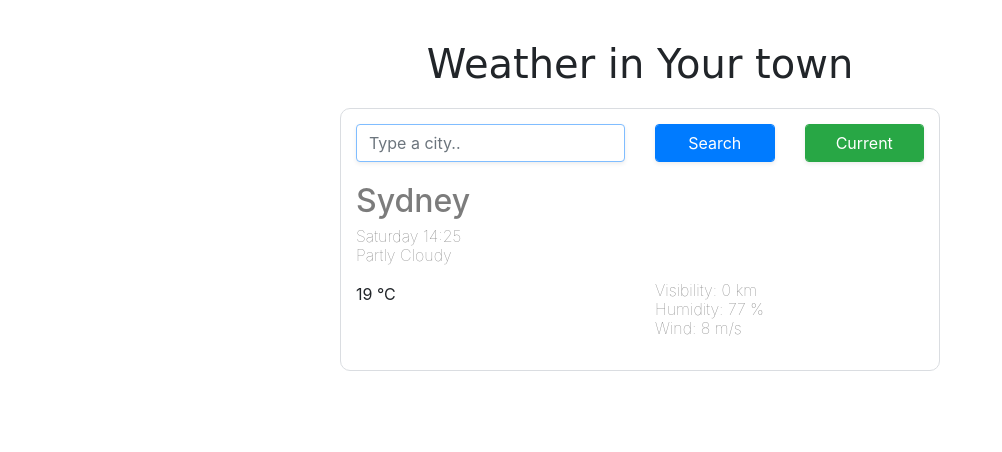
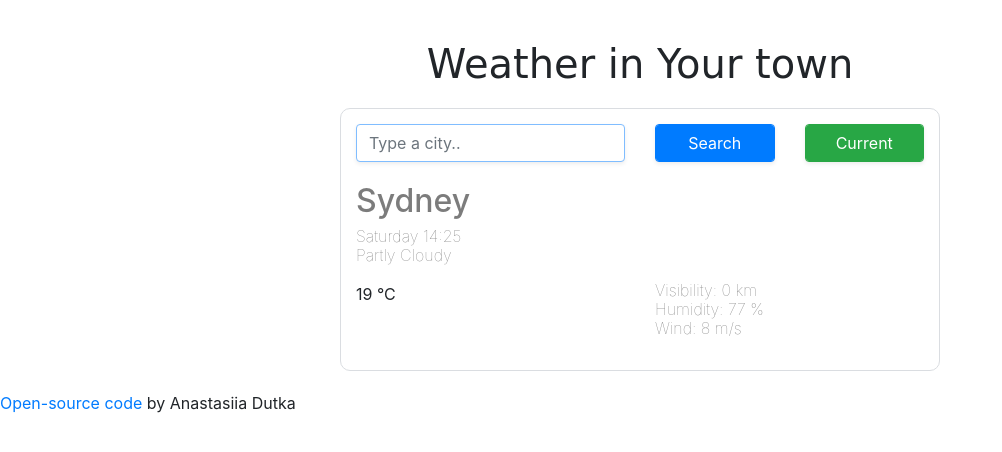
Before and after one commit to AnyaDushka/shecodesstudy, a plain HTML site: page index.html in a window 1280 px wide. Shown: the whole page, without its empty margins (0-1002 px from the left). Drawn offline with nearby package versions, Linux system fonts and the light colour scheme.

Commit message:
Update index.html

```diff
--- a/index.html
+++ b/index.html
@@ -82,6 +82,12 @@
         </div>
       </div>
 
+  <footer>
+        <a href="https://github.com/AnyaDushka/shecodesstudy"
+          target="_blank">Open-source code</a>
+        by Anastasiia Dutka
+  </footer>
+
       <script src="styles/index.js"></script>
 
     </body>
```
